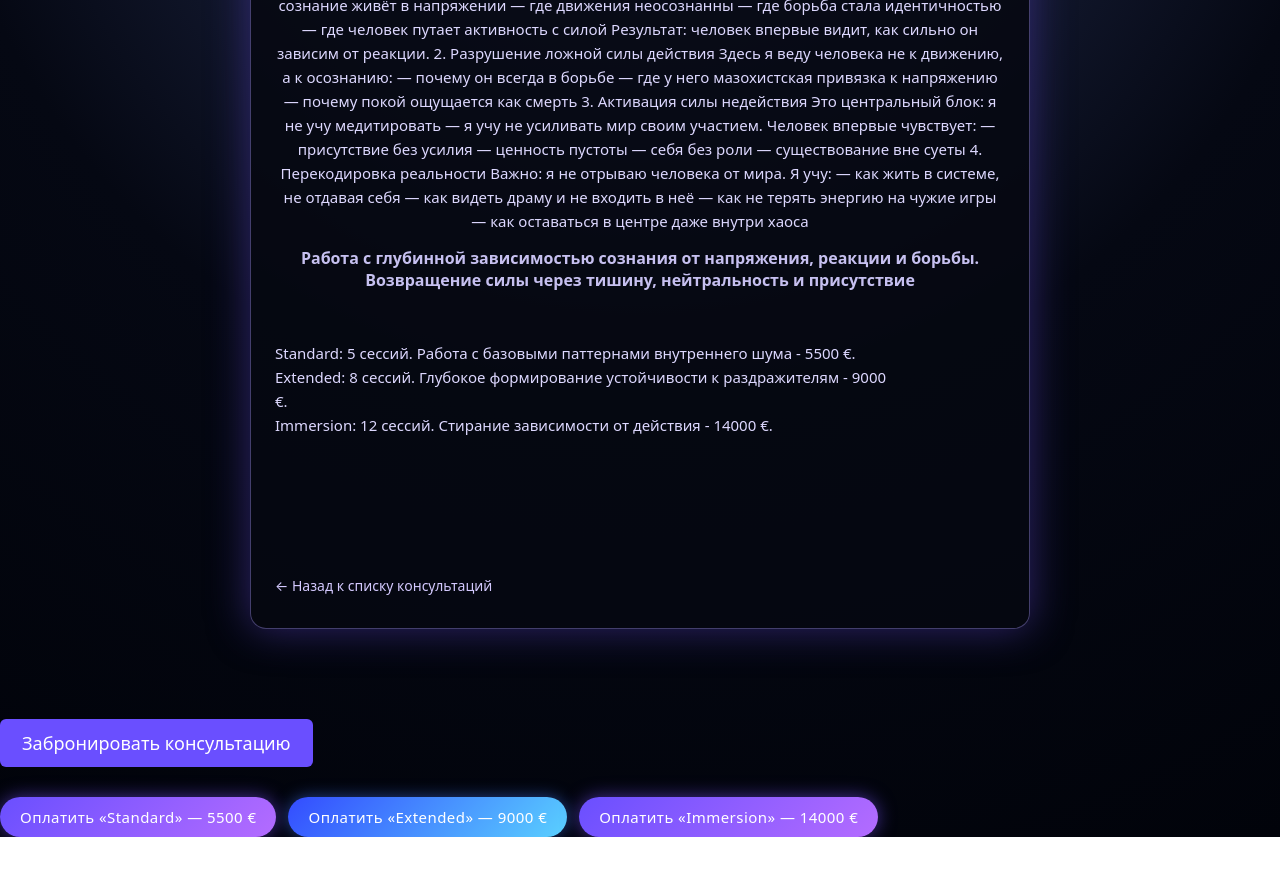
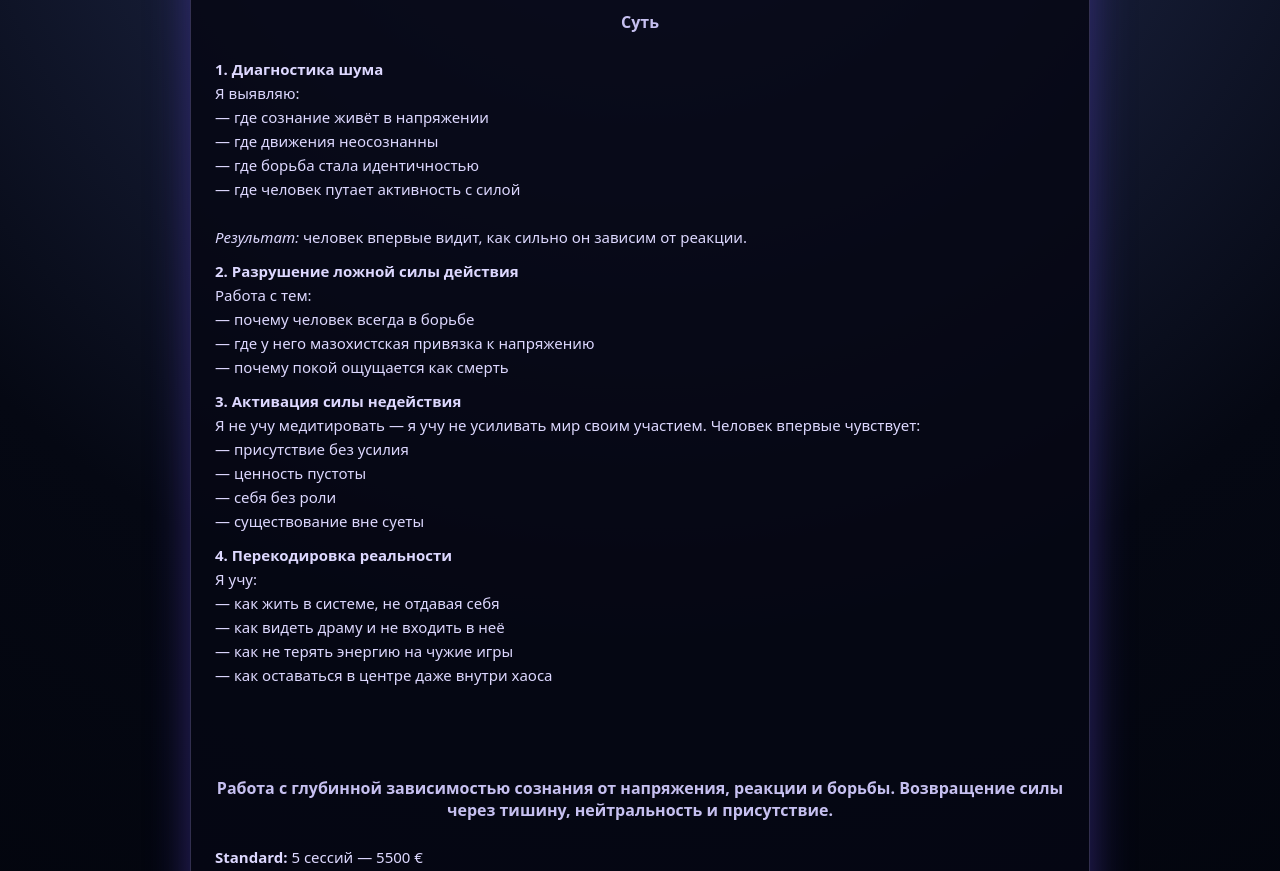
Before and after one commit to yanamahsian/mindspace, a plain HTML site: page service14.html in a window 1280 px wide. Shown: the part 286-1157 px from the top of the page. Before the commit the page ends 1123 px from the top, so only its background shows below. Drawn offline with Linux system fonts and the light colour scheme.

Commit message:
Update service14.html

```diff
--- a/service14.html
+++ b/service14.html
@@ -2,62 +2,84 @@
 <html lang="ru">
 <head>
   <meta charset="UTF-8">
-  <title>Услуга</title>
+  <title>Алхимия тишины</title>
   <link rel="stylesheet" href="style.css">
-  <meta name="viewport" content="width=device-width, initial-scale=1.0" />
+  <meta name="viewport" content="width=device-width, initial-scale=1.0">
 </head>
-<body class="service-page">
+
+<body class="service14">
 
 <canvas id="stars"></canvas>
 <div class="nebula"></div>
 
 <div class="page fade-in">
+
   <h1 class="title">Алхимия тишины. Распаковка скрытой силы недействия</h1>
 
+  <div class="service-text">
+
     <p class="subtitle">
-    Это не про «ничего не делать». Это про возвращение власти из хаотичного движения обратно в центр сознания. Я не вылечиваю — ты останавливаю внутренний шум и возвращаю человеку право не реагировать на мир как раб триггеров.
+      Это не про «ничего не делать».
+      Это про возвращение власти из хаотичного движения обратно в центр сознания.
+      Я не «успокаиваю» человека — я останавливаю внутренний шум и возвращаю ему право не реагировать на мир как раб триггеров.
+    </p>
 
-    Суть:
-1. Диагностика шума
-Я выявляю:
-— где сознание живёт в напряжении
-— где движения неосознанны
-— где борьба стала идентичностью
-— где человек путает активность с силой
-Результат: человек впервые видит, как сильно он зависим от реакции.
-2. Разрушение ложной силы действия
-Здесь я веду человека не к движению, а к осознанию:
-    — почему он всегда в борьбе
-— где у него мазохистская привязка к напряжению
+    <h2 class="subtitle">Суть</h2>
+
+    <div class="service-detail">
+
+      <p>
+        <b>1. Диагностика шума</b><br>
+        Я выявляю:<br>
+        — где сознание живёт в напряжении<br>
+        — где движения неосознанны<br>
+        — где борьба стала идентичностью<br>
+        — где человек путает активность с силой<br><br>
+        <i>Результат:</i> человек впервые видит, как сильно он зависим от реакции.
+      </p>
+
+      <p>
+        <b>2. Разрушение ложной силы действия</b><br>
+        Работа с тем:<br>
+        — почему человек всегда в борьбе<br>
+        — где у него мазохистская привязка к напряжению<br>
         — почему покой ощущается как смерть
-3. Активация силы недействия
-Это центральный блок: я не учу медитировать — я учу не усиливать мир своим участием.
-Человек впервые чувствует:
-— присутствие без усилия
-— ценность пустоты
-— себя без роли
+      </p>
+
+      <p>
+        <b>3. Активация силы недействия</b><br>
+        Я не учу медитировать — я учу не усиливать мир своим участием.
+        Человек впервые чувствует:<br>
+        — присутствие без усилия<br>
+        — ценность пустоты<br>
+        — себя без роли<br>
         — существование вне суеты
-4. Перекодировка реальности
-Важно: я не отрываю человека от мира.
-Я учу:
-— как жить в системе, не отдавая себя
-— как видеть драму и не входить в неё
-— как не терять энергию на чужие игры
+      </p>
+
+      <p>
+        <b>4. Перекодировка реальности</b><br>
+        Я учу:<br>
+        — как жить в системе, не отдавая себя<br>
+        — как видеть драму и не входить в неё<br>
+        — как не терять энергию на чужие игры<br>
         — как оставаться в центре даже внутри хаоса
       </p>
 
-  <h2 class="subtitle">Работа с глубинной зависимостью сознания от напряжения, реакции и борьбы. Возвращение силы через тишину, нейтральность и присутствие</h2>
+    </div>
+
+    <h2 class="subtitle">
+      Работа с глубинной зависимостью сознания от напряжения, реакции и борьбы.
+      Возвращение силы через тишину, нейтральность и присутствие.
+    </h2>
 
     <div class="service-detail">
-    <p>Standard: 5 сессий. Работа с базовыми паттернами внутреннего шума - 5500 €.
-Extended: 8 сессий. Глубокое формирование устойчивости к раздражителям - 9000 €.
-Immersion: 12 сессий. Стирание зависимости от действия - 14000 €.</p>
+      <p>
+        <b>Standard:</b> 5 сессий — 5500 €<br>
+        <b>Extended:</b> 8 сессий — 9000 €<br>
+        <b>Immersion:</b> 12 сессий — 14000 €
+      </p>
     </div>
 
-  <a href="consulting.html" class="back-link">← Назад к списку консультаций</a>
-</div>
-
-  <a href="payment.html" class="book-button">Забронировать консультацию</a>
     <div class="price-buttons">
       <a href="payment.html?id=silence_standard" class="pay-btn">
         Оплатить «Standard» — 5500 €
@@ -70,5 +92,13 @@ Immersion: 12 сессий. Стирание зависимости от дей
       </a>
     </div>
 
+    <p class="back-link-wrap">
+      <a href="consulting.html" class="back-link">← Назад к списку консультаций</a>
+    </p>
+
+  </div>
+
+</div>
+
 </body>
 </html>
```
Lines whose indentation alone changed are shown as unchanged.
